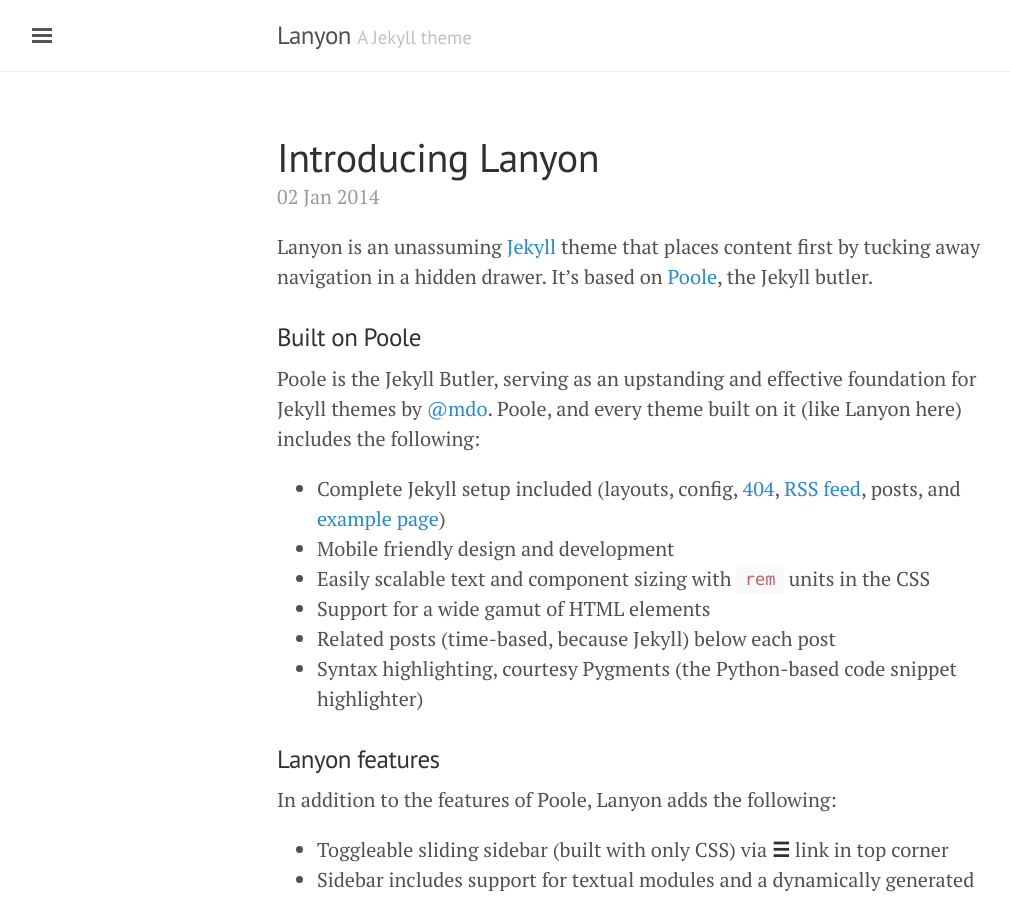
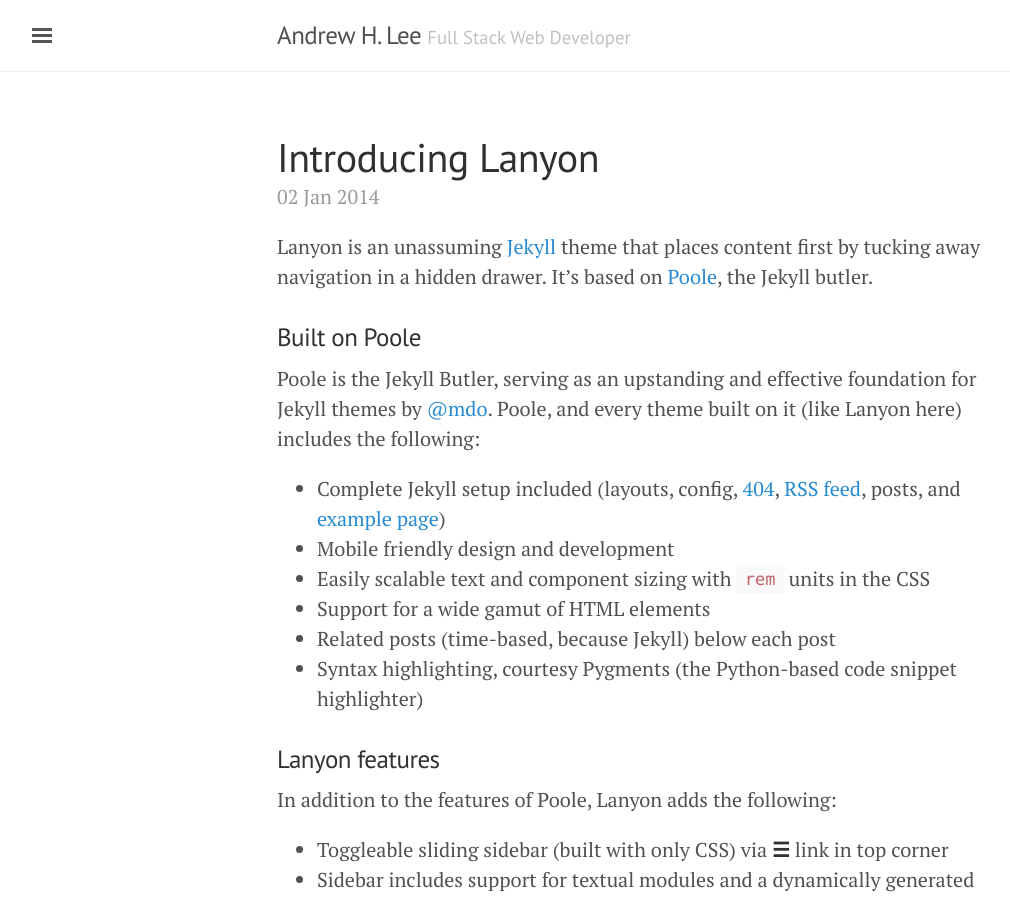
Before and after one commit to andrew-h-lee/andrew-h-lee.github.io, a Jekyll site: the page built from index.html, in a window 1280 px wide and 900 px high. Shown: the whole window, without its empty margins (3-1013 px from the left). Built offline with Jekyll 4.4.1, drawn with Linux system fonts in a browser that asks for light colours; the list of posts is cut into pages by our own code.

Commit message:
Newer changes

```diff
--- a/_config.yml
+++ b/_config.yml
@@ -6,8 +6,8 @@
   - jekyll-paginate
 
 # Setup
-title:               Lanyon
-tagline:             'A Jekyll theme'
+title:               Andrew H. Lee
+tagline:             'Full Stack Web Developer'
 description:         'A reserved <a href="http://jekyllrb.com" target="_blank">Jekyll</a> theme that places the utmost gravity on content with a hidden drawer. Made by <a href="https://twitter.com/mdo" target="_blank">@mdo</a>.'
 url:                 http://lanyon.getpoole.com
 baseurl:             ''
@@ -15,9 +15,9 @@
 
 # About/contact
 author:
-  name:              Mark Otto
-  url:               https://twitter.com/mdo
-  email:             markdotto@gmail.com
+  name:              Andrew H. Lee
+  url:               https://twitter.com/andrew_h_lee
+  email:             andrew.lee87@hotmail.com
 
 # Custom vars
 version:             1.0.0
--- a/_includes/sidebar.html
+++ b/_includes/sidebar.html
@@ -24,10 +24,8 @@
         {% endif %}
       {% endif %}
     {% endfor %}
-
-    <a class="sidebar-nav-item" href="{{ site.github.repo }}/archive/v{{ site.version }}.zip">Download</a>
-    <a class="sidebar-nav-item" href="{{ site.github.repo }}">GitHub project</a>
-    <span class="sidebar-nav-item">Currently v{{ site.version }}</span>
+    <a class="sidebar-nav-item" href="{{ site.github.repo }}">Contact Me</a>
+    <span class="sidebar-nav-item">Current </span>
   </nav>
 
   <div class="sidebar-item">
--- a/index.html
+++ b/index.html
@@ -2,7 +2,6 @@
 layout: default
 title: Home
 ---
-
 <div class="posts">
   {% for post in paginator.posts %}
   <div class="post">
@@ -18,3 +17,20 @@
   </div>
   {% endfor %}
 </div>
+
+<div class="pagination">
+  {% if paginator.next_page %}
+    <a class="pagination-item older" href="{{ site.baseurl }}/page{{paginator.next_page}}">Older</a>
+  {% else %}
+    <span class="pagination-item older">Older</span>
+  {% endif %}
+  {% if paginator.previous_page %}
+    {% if paginator.page == 2 %}
+      <a class="pagination-item newer" href="{{ site.baseurl }}/">Newer</a>
+    {% else %}
+      <a class="pagination-item newer" href="{{ site.baseurl }}/page{{paginator.previous_page}}">Newer</a>
+    {% endif %}
+  {% else %}
+    <span class="pagination-item newer">Newer</span>
+  {% endif %}
+</div>
```
Also changed, not shown: blog/index.md (added, +4 -0 lines), portfolio/index.md (added, +4 -0 lines), resume/index.md (added, +4 -0 lines), skill/index.md (added, +4 -0 lines), about/index.md (renamed from about.md).
